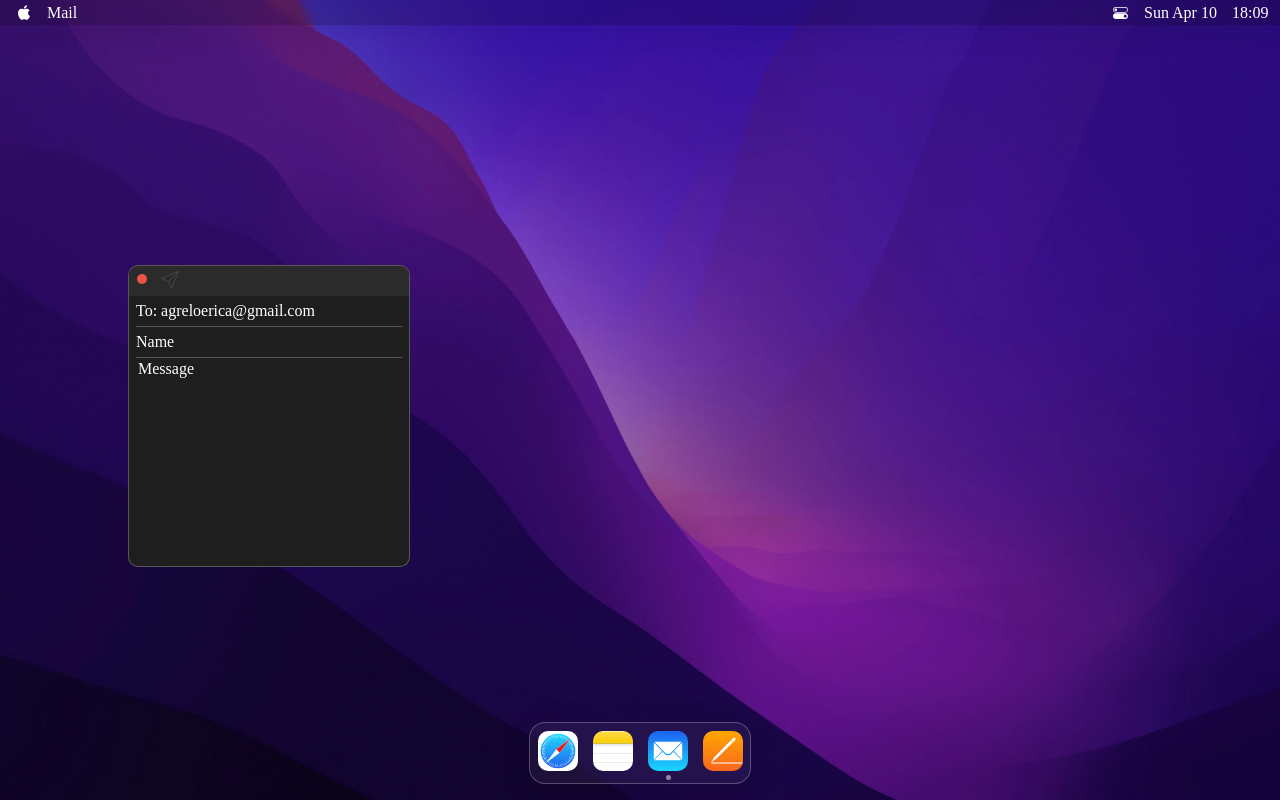
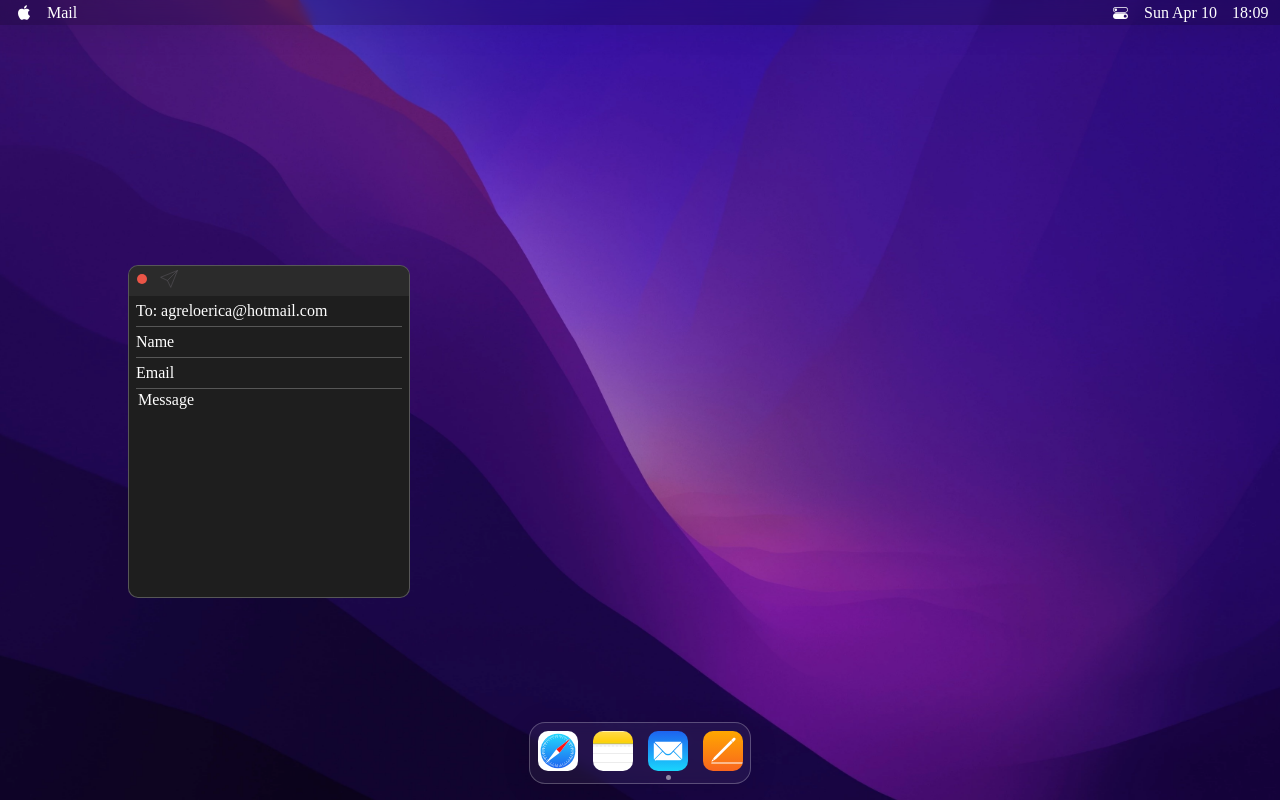
Before and after one commit to agreloe/agreloe-mac-os, a React (Create React App) app: page / in a window 1280 px wide. Both pictures are taken after a click on the element 667 px from the left and 751 px from the top of the page. Built offline with nearby package versions, Linux system fonts and the light colour scheme; a web font is replaced by a local one.

Commit message:
added submitForm

```diff
--- a/src/assets/stylesheets/Mail.scss
+++ b/src/assets/stylesheets/Mail.scss
@@ -21,6 +21,13 @@
         &__close {
             @include closeBtn;
         }
+
+    }
+
+    &__form {
+        width: 95%;
+        margin: 0 auto;
+
         &__send {
             background: transparent;
             background-image: url('../img/send-icon.svg');
@@ -32,11 +39,6 @@
             left: 2rem;
             appearance: none;
         }
-    }
-
-    &__form {
-        width: 95%;
-        margin: 0 auto;
 
         form {
             input {
@@ -93,6 +95,7 @@
                 }
             }
 
+
         }
 
     }
--- a/src/components/Mail.jsx
+++ b/src/components/Mail.jsx
@@ -17,14 +17,15 @@ const Mail = () => {
     <div className='mailBlock'>
         <div className="mailBlock__topbar">
             <button className="mailBlock__topbar__close" onClick={closeMail} onTouchStart={closeMail}></button>
-            <button className="mailBlock__topbar__send"></button>
         </div>
         <div className="mailBlock__form">
-            <form action="">
-                <input type="text" value="To: agreloerica@gmail.com" disabled />
-                <input type="text" placeholder='Name'/>
+            <form action="https://formsubmit.co/agreloerica@hotmail.com" method="POST">
+                <input type="text" value="To: agreloerica@hotmail.com" disabled />
+                <input type="text" name='name' placeholder='Name'/>
+                <input type="email" name='email' placeholder='Email'/>
                 <span></span>
                 <textarea name="message" placeholder='Message'></textarea>
+                <button type='submit' className="mailBlock__form__send"></button>
             </form>
         </div>
     </div>
```
